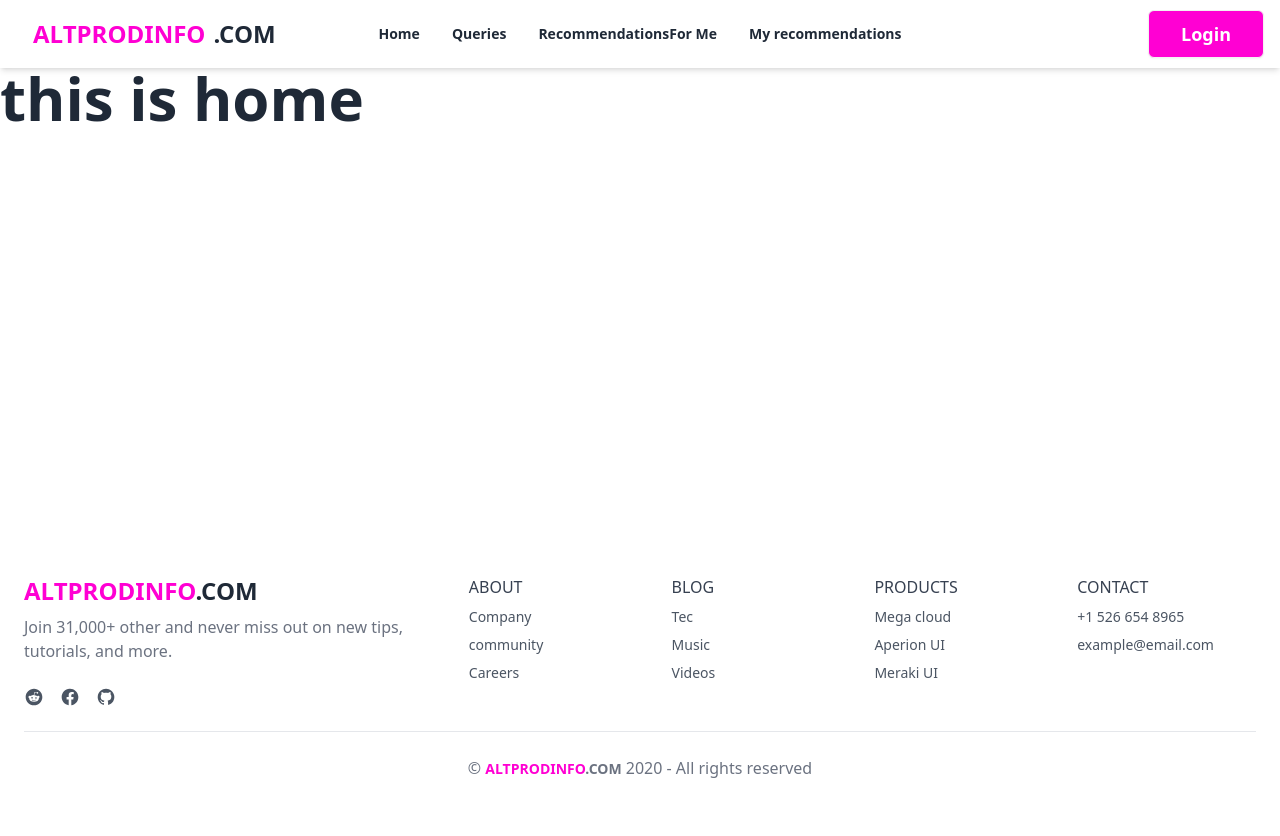
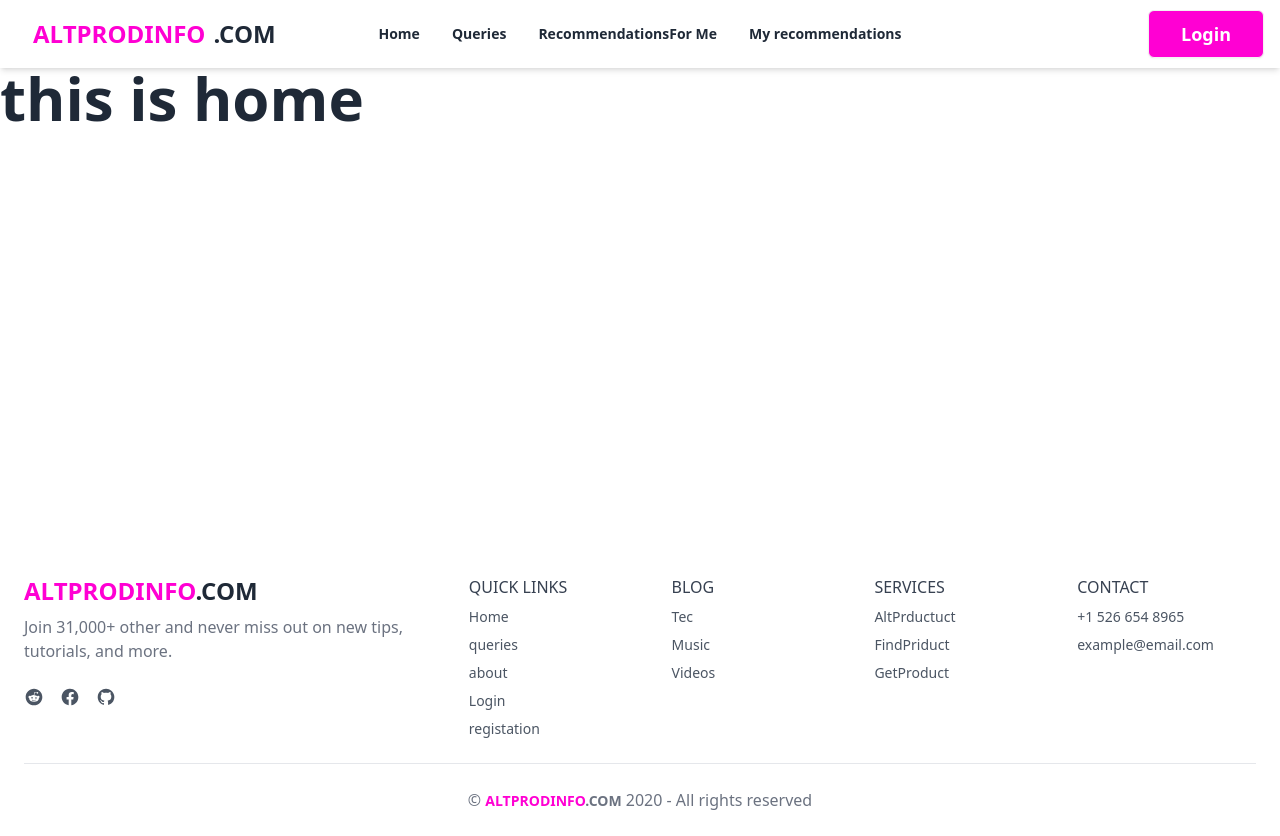
Before and after one commit to Mahedihasanimam/allprodinfo-client, a React (Vite) app in the folder client/: page / in a window 1280 px wide. Before the commit the page ends 804 px from the top, so only its background shows below. Built offline with nearby package versions, Linux system fonts and the light colour scheme.

Commit message:
footer added

```diff
--- a/client/src/components/Footer.jsx
+++ b/client/src/components/Footer.jsx
@@ -51,10 +51,13 @@ const Footer = () => {
             <div className="mt-6 lg:mt-0 lg:flex-1">
                 <div className="grid grid-cols-1 gap-6 sm:grid-cols-2 md:grid-cols-3 lg:grid-cols-4">
                     <div>
-                        <h3 className="text-gray-700 uppercase dark:text-white">About</h3>
-                        <a href="#" className="block mt-2 text-sm text-gray-600 dark:text-gray-400 hover:underline">Company</a>
-                        <a href="#" className="block mt-2 text-sm text-gray-600 dark:text-gray-400 hover:underline">community</a>
-                        <a href="#" className="block mt-2 text-sm text-gray-600 dark:text-gray-400 hover:underline">Careers</a>
+                        <h3 className="text-gray-700 uppercase dark:text-white">Quick Links</h3>
+                        <Link to={'/'}  className="block mt-2 text-sm text-gray-600 dark:text-gray-400 hover:underline">Home</Link>
+                        <Link to={'/queries'}  className="block mt-2 text-sm text-gray-600 dark:text-gray-400 hover:underline">queries</Link>
+                        <Link to={'/'}  className="block mt-2 text-sm text-gray-600 dark:text-gray-400 hover:underline">about</Link>
+                        <Link to={'/login'}  className="block mt-2 text-sm text-gray-600 dark:text-gray-400 hover:underline">Login</Link>
+                        <Link to={'/registation'}  className="block mt-2 text-sm text-gray-600 dark:text-gray-400 hover:underline">registation</Link>
+
                     </div>
 
                     <div>
@@ -65,10 +68,10 @@ const Footer = () => {
                     </div>
 
                     <div>
-                        <h3 className="text-gray-700 uppercase dark:text-white">Products</h3>
-                        <a href="#" className="block mt-2 text-sm text-gray-600 dark:text-gray-400 hover:underline">Mega cloud</a>
-                        <a href="#" className="block mt-2 text-sm text-gray-600 dark:text-gray-400 hover:underline">Aperion UI</a>
-                        <a href="#" className="block mt-2 text-sm text-gray-600 dark:text-gray-400 hover:underline">Meraki UI</a>
+                        <h3 className="text-gray-700 uppercase dark:text-white">Services</h3>
+                        <Link to={'/'}  className="block mt-2 text-sm text-gray-600 dark:text-gray-400 hover:underline">AltPrductuct</Link>
+                        <Link to={'/'}  className="block mt-2 text-sm text-gray-600 dark:text-gray-400 hover:underline">FindPriduct</Link>
+                        <Link to={'/'}  className="block mt-2 text-sm text-gray-600 dark:text-gray-400 hover:underline">GetProduct</Link>
                     </div>
 
                     <div>
```
